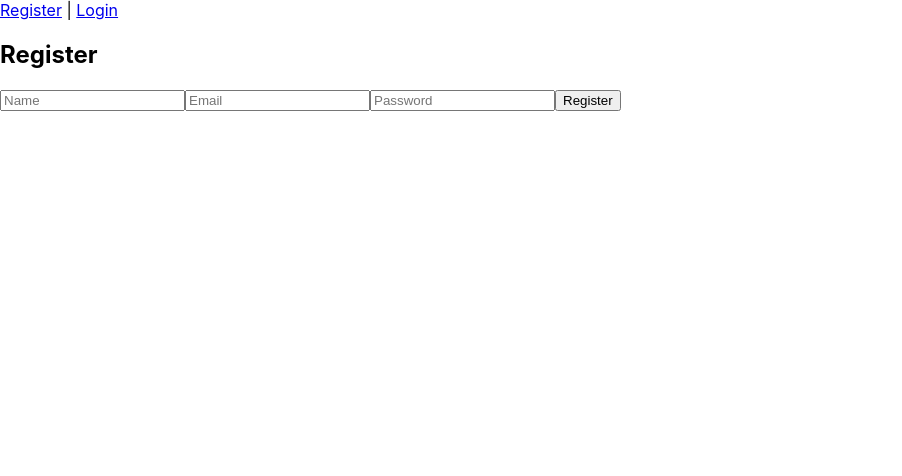
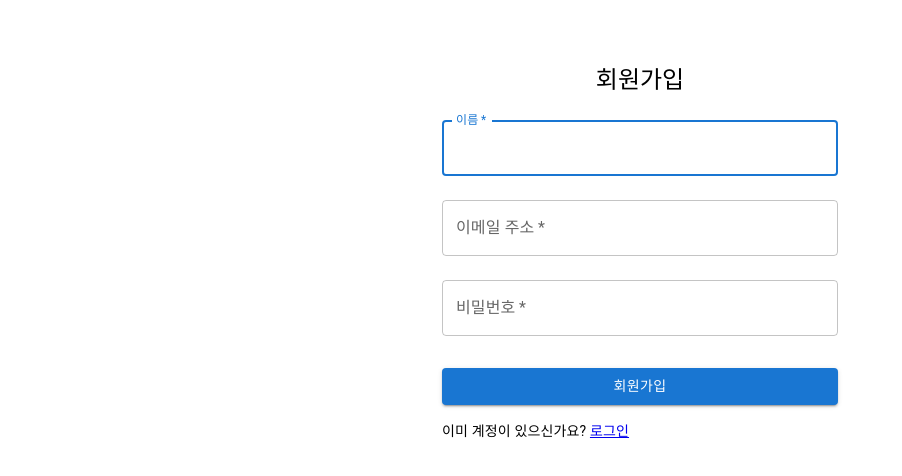
Before and after one commit to sumia1469/react-sample, a React (Create React App) app: page /register in a window 1280 px wide. Shown: the top 476 px of the page, without its empty margins (0-902 px from the left). Built offline with nearby package versions, Linux system fonts and the light colour scheme.

Commit message:
회원가입, 로그인,

```diff
--- a/src/App.js
+++ b/src/App.js
@@ -1,19 +1,20 @@
 import React from "react";
-import { BrowserRouter as Router, Route, Routes } from "react-router-dom";
-import Navbar from "./components/Navbar";
+import { BrowserRouter as Router, Route, Routes, Navigate } from "react-router-dom";
+import Login from "./components/Login";
 import Register from "./components/Register";
-import Login from "./components/Login";
+import Main from "./components/Main";
 
-function App() {
+const App = () => {
   return (
     <Router>
-      <Navbar />
       <Routes>
+        {/* 초기 화면: 로그인 */}
+        <Route path="/" element={<Navigate to="/login" />} />
+        <Route path="/login" element={<Login />} />
         <Route path="/register" element={<Register />} />
-        <Route path="/login" element={<Login />} />
+        <Route path="/main" element={<Main />} />
       </Routes>
     </Router>
   );
-}
-
+};
 export default App;
--- a/src/components/Login.js
+++ b/src/components/Login.js
@@ -1,9 +1,12 @@
 import React, { useState } from "react";
-import { loginUser } from "../api";
+import { TextField, Button, Box, Typography, Container, Grid } from "@mui/material";
+import { useNavigate, Link } from "react-router-dom";
+import axios from "axios";
 
 const Login = () => {
   const [formData, setFormData] = useState({ email: "", password: "" });
-  const [message, setMessage] = useState("");
+  const [error, setError] = useState("");
+  const navigate = useNavigate();
 
   const handleChange = (e) => {
     setFormData({ ...formData, [e.target.name]: e.target.value });
@@ -11,39 +14,78 @@ const Login = () => {
 
   const handleSubmit = async (e) => {
     e.preventDefault();
+
     try {
-      const response = await loginUser(formData);
-      setMessage("Login successful!");
-      localStorage.setItem("token", response.data.token); // 토큰 저장
-    } catch (error) {
-      setMessage(error.response?.data?.message || "Login failed");
+      const response = await axios.post("http://localhost:5000/api/auth/login", formData);
+
+      // JWT 토큰 저장
+      localStorage.setItem("token", response.data.token);
+
+      // 메인 화면으로 이동
+      navigate("/main");
+    } catch (err) {
+      setError(err.response?.data?.message || "로그인에 실패했습니다.");
     }
   };
 
   return (
-    <div>
-      <h2>Login</h2>
-      <form onSubmit={handleSubmit}>
-        <input
-          type="email"
-          name="email"
-          placeholder="Email"
-          value={formData.email}
-          onChange={handleChange}
-          required
-        />
-        <input
-          type="password"
-          name="password"
-          placeholder="Password"
-          value={formData.password}
-          onChange={handleChange}
-          required
-        />
-        <button type="submit">Login</button>
-      </form>
-      {message && <p>{message}</p>}
-    </div>
+    <Container maxWidth="xs">
+      <Box
+        sx={{
+          display: "flex",
+          flexDirection: "column",
+          alignItems: "center",
+          marginTop: 8,
+        }}
+      >
+        <Typography component="h1" variant="h5">
+          로그인
+        </Typography>
+        <Box component="form" onSubmit={handleSubmit} noValidate sx={{ mt: 1 }}>
+          <TextField
+            margin="normal"
+            required
+            fullWidth
+            id="email"
+            label="이메일 주소"
+            name="email"
+            autoComplete="email"
+            autoFocus
+            onChange={handleChange}
+          />
+          <TextField
+            margin="normal"
+            required
+            fullWidth
+            name="password"
+            label="비밀번호"
+            type="password"
+            id="password"
+            autoComplete="current-password"
+            onChange={handleChange}
+          />
+          {error && <Typography color="error">{error}</Typography>}
+          <Button
+            type="submit"
+            fullWidth
+            variant="contained"
+            sx={{ mt: 3, mb: 2 }}
+          >
+            로그인
+          </Button>
+          <Grid container>
+            <Grid item>
+              <Typography variant="body2">
+                계정이 없으신가요?{" "}
+                <Link to="/register" style={{ textDecoration: "none", color: "#1976d2" }}>
+                  회원가입
+                </Link>
+              </Typography>
+            </Grid>
+          </Grid>
+        </Box>
+      </Box>
+    </Container>
   );
 };
 
--- /dev/null
+++ b/src/components/Main.js
@@ -0,0 +1,51 @@
+import React, { useEffect } from "react";
+import { useNavigate } from "react-router-dom";
+import { Box, Typography, Container, Button } from "@mui/material";
+
+const Main = () => {
+  const navigate = useNavigate();
+
+  useEffect(() => {
+    // JWT 토큰 확인
+    const token = localStorage.getItem("token");
+    if (!token) {
+      navigate("/login");
+    }
+  }, [navigate]);
+
+  const handleLogout = () => {
+    // JWT 토큰 삭제 및 로그인 화면으로 이동
+    localStorage.removeItem("token");
+    navigate("/login");
+  };
+
+  return (
+    <Container maxWidth="md">
+      <Box
+        sx={{
+          display: "flex",
+          flexDirection: "column",
+          alignItems: "center",
+          marginTop: 8,
+        }}
+      >
+        <Typography component="h1" variant="h4">
+          메인 화면
+        </Typography>
+        <Typography variant="body1" sx={{ mt: 2 }}>
+          로그인에 성공했습니다! 메인 화면에 오신 것을 환영합니다.
+        </Typography>
+        <Button
+          variant="contained"
+          color="primary"
+          sx={{ mt: 3 }}
+          onClick={handleLogout}
+        >
+          로그아웃
+        </Button>
+      </Box>
+    </Container>
+  );
+};
+
+export default Main;
--- a/src/components/Register.js
+++ b/src/components/Register.js
@@ -1,9 +1,13 @@
 import React, { useState } from "react";
-import { registerUser } from "../api";
+import { TextField, Button, Box, Typography, Container, Grid } from "@mui/material";
+import { useNavigate } from "react-router-dom";
+import axios from "axios";
 
 const Register = () => {
   const [formData, setFormData] = useState({ name: "", email: "", password: "" });
-  const [message, setMessage] = useState("");
+  const [error, setError] = useState("");
+  const [success, setSuccess] = useState("");
+  const navigate = useNavigate();
 
   const handleChange = (e) => {
     setFormData({ ...formData, [e.target.name]: e.target.value });
@@ -11,46 +15,86 @@ const Register = () => {
 
   const handleSubmit = async (e) => {
     e.preventDefault();
+
     try {
-      const response = await registerUser(formData);
-      setMessage("User registered successfully!");
-    } catch (error) {
-      setMessage(error.response?.data?.message || "Registration failed");
+      const response = await axios.post("http://localhost:5000/api/auth/register", formData);
+
+      // 성공 메시지 표시 후 로그인 페이지로 이동
+      setSuccess("회원가입이 성공적으로 완료되었습니다.");
+      setTimeout(() => {
+        navigate("/login");
+      }, 2000);
+    } catch (err) {
+      setError(err.response?.data?.message || "회원가입에 실패했습니다.");
     }
   };
 
   return (
-    <div>
-      <h2>Register</h2>
-      <form onSubmit={handleSubmit}>
-        <input
-          type="text"
+    <Container maxWidth="xs">
+      <Box
+        sx={{
+          display: "flex",
+          flexDirection: "column",
+          alignItems: "center",
+          marginTop: 8,
+        }}
+      >
+        <Typography component="h1" variant="h5">
+          회원가입
+        </Typography>
+        <Box component="form" onSubmit={handleSubmit} noValidate sx={{ mt: 1 }}>
+          <TextField
+            margin="normal"
+            required
+            fullWidth
+            id="name"
+            label="이름"
             name="name"
-          placeholder="Name"
-          value={formData.name}
+            autoComplete="name"
+            autoFocus
             onChange={handleChange}
+          />
+          <TextField
+            margin="normal"
             required
+            fullWidth
+            id="email"
+            label="이메일 주소"
+            name="email"
+            autoComplete="email"
+            onChange={handleChange}
           />
-        <input
-          type="email"
-          name="email"
-          placeholder="Email"
-          value={formData.email}
+          <TextField
+            margin="normal"
+            required
+            fullWidth
+            name="password"
+            label="비밀번호"
+            type="password"
+            id="password"
+            autoComplete="new-password"
             onChange={handleChange}
-          required
           />
-        <input
-          type="password"
-          name="password"
-          placeholder="Password"
-          value={formData.password}
-          onChange={handleChange}
-          required
-        />
-        <button type="submit">Register</button>
-      </form>
-      {message && <p>{message}</p>}
-    </div>
+          {error && <Typography color="error">{error}</Typography>}
+          {success && <Typography color="primary">{success}</Typography>}
+          <Button
+            type="submit"
+            fullWidth
+            variant="contained"
+            sx={{ mt: 3, mb: 2 }}
+          >
+            회원가입
+          </Button>
+          <Grid container>
+            <Grid item>
+              <Typography variant="body2">
+                이미 계정이 있으신가요? <a href="/login">로그인</a>
+              </Typography>
+            </Grid>
+          </Grid>
+        </Box>
+      </Box>
+    </Container>
   );
 };
 
```
Lines whose indentation alone changed are shown as unchanged.
